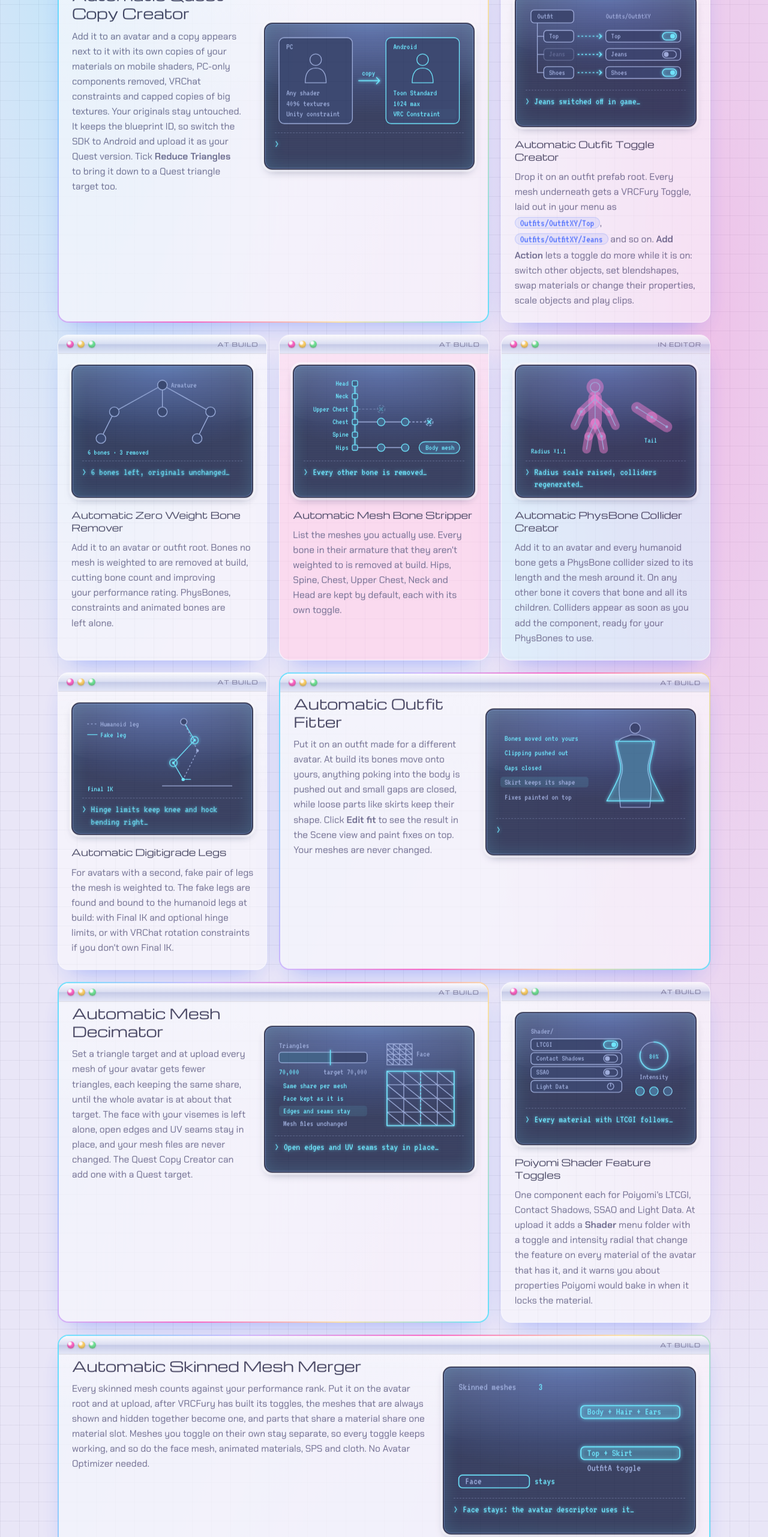
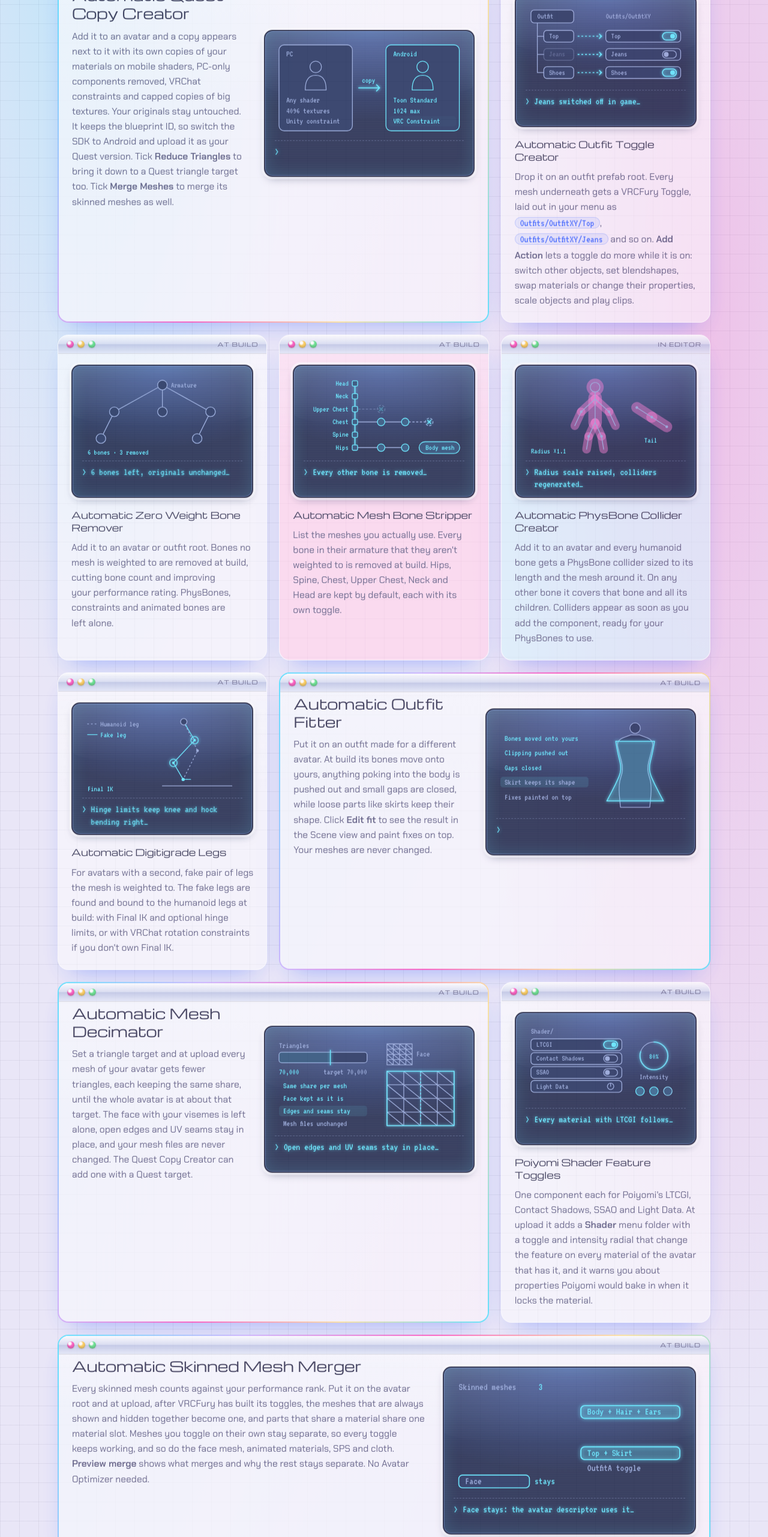
Before and after one commit to ToffelsKater/VRCFuryAutoTools, a plain HTML site: page Website/index.html in a window 1280 px wide. Shown: the part 825-3387 px from the top of the page at 60% size. Drawn offline with nearby package versions, Linux system fonts and the light colour scheme.

Commit message:
Website: Merge Meshes on the Quest tile, Preview merge on the merger tile

```diff
--- a/Website/index.html
+++ b/Website/index.html
@@ -59,7 +59,7 @@
 <article class="tile tile-feature" data-viz="quest"><div class="titlebar"><span class="lights"><i></i><i></i><i></i></span><span class="when">In editor</span></div>
 <div class="tile-text">
 <h3>Automatic Quest Copy Creator</h3>
-<p>Add it to an avatar and a copy appears next to it with its own copies of your materials on mobile shaders, PC-only components removed, VRChat constraints and capped copies of big textures. Your originals stay untouched. It keeps the blueprint ID, so switch the SDK to Android and upload it as your Quest version. Tick <strong>Reduce Triangles</strong> to bring it down to a Quest triangle target too.</p>
+<p>Add it to an avatar and a copy appears next to it with its own copies of your materials on mobile shaders, PC-only components removed, VRChat constraints and capped copies of big textures. Your originals stay untouched. It keeps the blueprint ID, so switch the SDK to Android and upload it as your Quest version. Tick <strong>Reduce Triangles</strong> to bring it down to a Quest triangle target too. Tick <strong>Merge Meshes</strong> to merge its skinned meshes as well.</p>
 
 </div>
 <figure class="viz">
@@ -293,7 +293,7 @@
 <article class="tile tile-feature tile-full" data-viz="merge"><div class="titlebar"><span class="lights"><i></i><i></i><i></i></span><span class="when">At build</span></div>
 <div class="tile-text">
 <h3>Automatic Skinned Mesh Merger</h3>
-<p>Every skinned mesh counts against your performance rank. Put it on the avatar root and at upload, after VRCFury has built its toggles, the meshes that are always shown and hidden together become one, and parts that share a material share one material slot. Meshes you toggle on their own stay separate, so every toggle keeps working, and so do the face mesh, animated materials, SPS and cloth. No Avatar Optimizer needed.</p>
+<p>Every skinned mesh counts against your performance rank. Put it on the avatar root and at upload, after VRCFury has built its toggles, the meshes that are always shown and hidden together become one, and parts that share a material share one material slot. Meshes you toggle on their own stay separate, so every toggle keeps working, and so do the face mesh, animated materials, SPS and cloth. <strong>Preview merge</strong> shows what merges and why the rest stays separate. No Avatar Optimizer needed.</p>
 
 </div>
 <figure class="viz">
```
